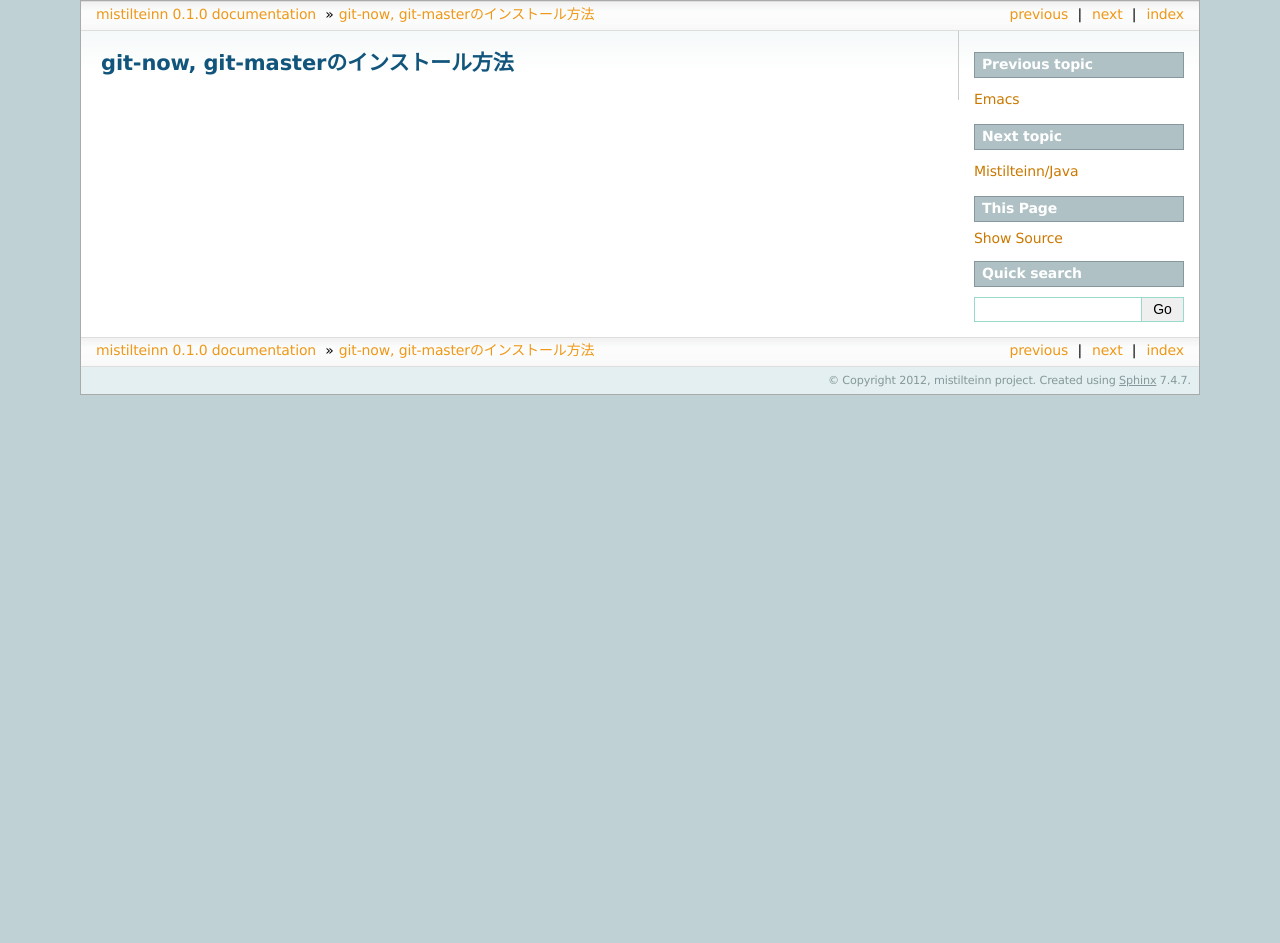
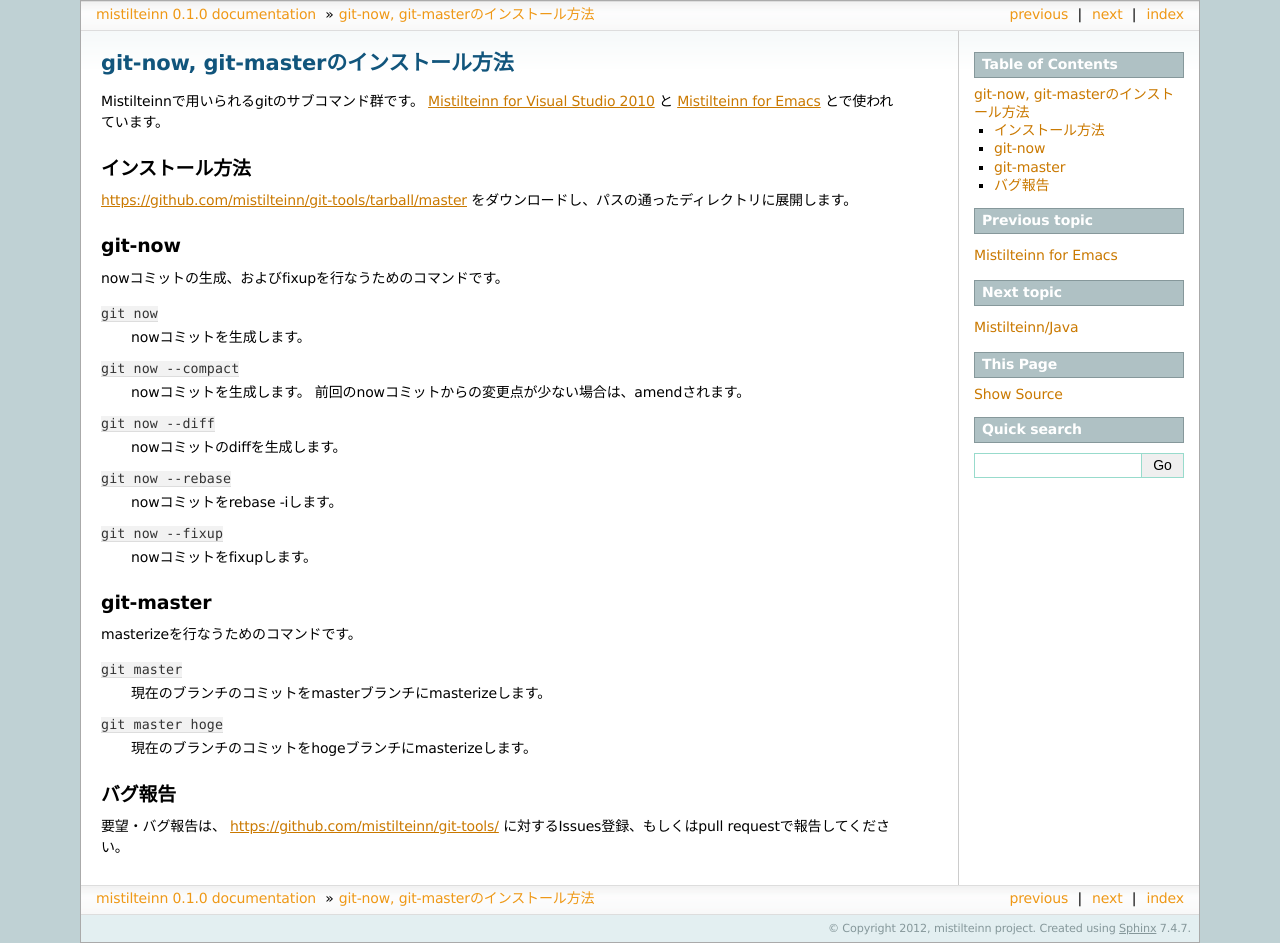
Before and after one commit to mistilteinn/manual, a Sphinx documentation site: the page built from source/git-tools.rst, in a window 1280 px wide. Built offline with Sphinx 7.4.7, drawn with Linux system fonts in a browser that asks for light colours; before the commit the page ends 900 px from its top, so only the background shows below that.

Commit message:
git-now, git-masterの説明を書いた

```diff
--- a/source/eclipse.rst
+++ b/source/eclipse.rst
@@ -1,4 +1,4 @@
-Eclipse/maven
+Mistilteinn for Eclipse/Maven
 ==============================
 
 インストール方法
--- a/source/emacs.rst
+++ b/source/emacs.rst
@@ -1,4 +1,4 @@
-Emacs
+Mistilteinn for Emacs
 ==============================
 
 Mistilteinn for Emacsはマイナーモードとして実装されているため、任意のメジャーモードとともに利用できます。
--- a/source/git-tools.rst
+++ b/source/git-tools.rst
@@ -1,2 +1,41 @@
 git-now, git-masterのインストール方法
 ============================================================
+
+Mistilteinnで用いられるgitのサブコマンド群です。
+:doc:`visualstudio` と :doc:`emacs` とで使われています。
+
+インストール方法
+------------------------------
+
+https://github.com/mistilteinn/git-tools/tarball/master をダウンロードし、パスの通ったディレクトリに展開します。
+
+git-now
+------------------------------
+
+nowコミットの生成、およびfixupを行なうためのコマンドです。
+
+``git now``
+  nowコミットを生成します。
+``git now --compact``
+  nowコミットを生成します。 前回のnowコミットからの変更点が少ない場合は、amendされます。
+``git now --diff``
+  nowコミットのdiffを生成します。
+``git now --rebase``
+  nowコミットをrebase -iします。
+``git now --fixup``
+  nowコミットをfixupします。
+
+git-master
+------------------------------
+
+masterizeを行なうためのコマンドです。
+
+``git master``
+  現在のブランチのコミットをmasterブランチにmasterizeします。
+``git master hoge``
+  現在のブランチのコミットをhogeブランチにmasterizeします。
+
+バグ報告
+------------------------------
+
+要望・バグ報告は、 https://github.com/mistilteinn/git-tools/ に対するIssues登録、もしくはpull requestで報告してください。
--- a/source/index.rst
+++ b/source/index.rst
@@ -5,6 +5,11 @@
 
 Welcome to mistilteinn's documentation!
 =======================================
+
+Mistilteinn(ミストルティン)とは
+-------------------------------
+
+Mistilteinn(ミストルティン)は、チケット管理システムとgitを組合せた開発をサポートするツールです。 既存のGitフロンドエンドと異なり、Gitを意識せせずに使えることを目標としています。
 
 目次
 ------------------------------
@@ -29,8 +34,6 @@
 
 誤字等は、 https://github.com/mistilteinn/manual/ に対するIssues登録、もしくはpull requestで報告してください。
 
-
-
 Indices and tables
 ==================
 
--- a/source/visualstudio.rst
+++ b/source/visualstudio.rst
@@ -1,5 +1,5 @@
-Visual Studio 2010
-==============================
+Mistilteinn for Visual Studio 2010
+==================================
 
 インストール方法
 ------------------------------
```
